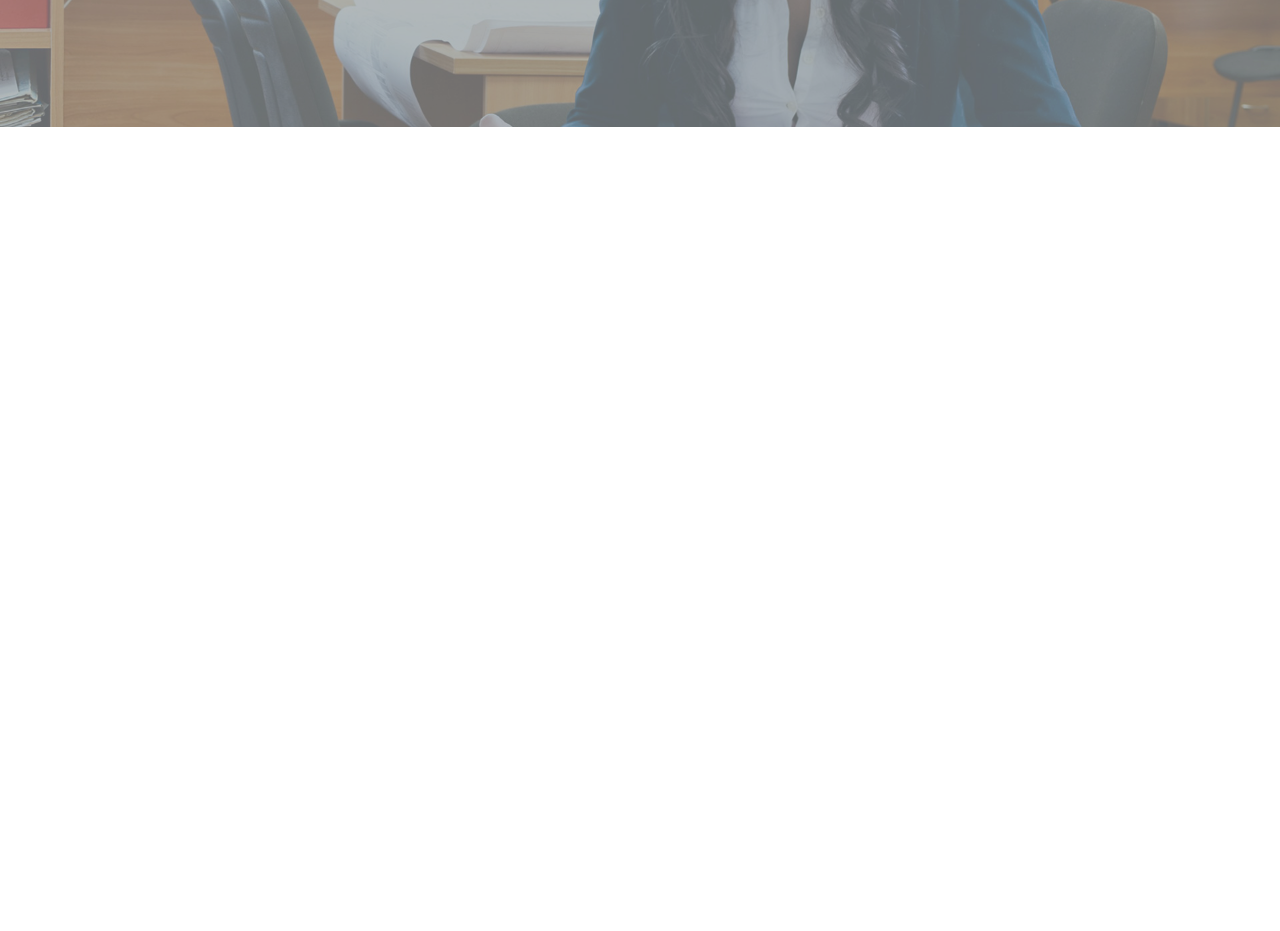
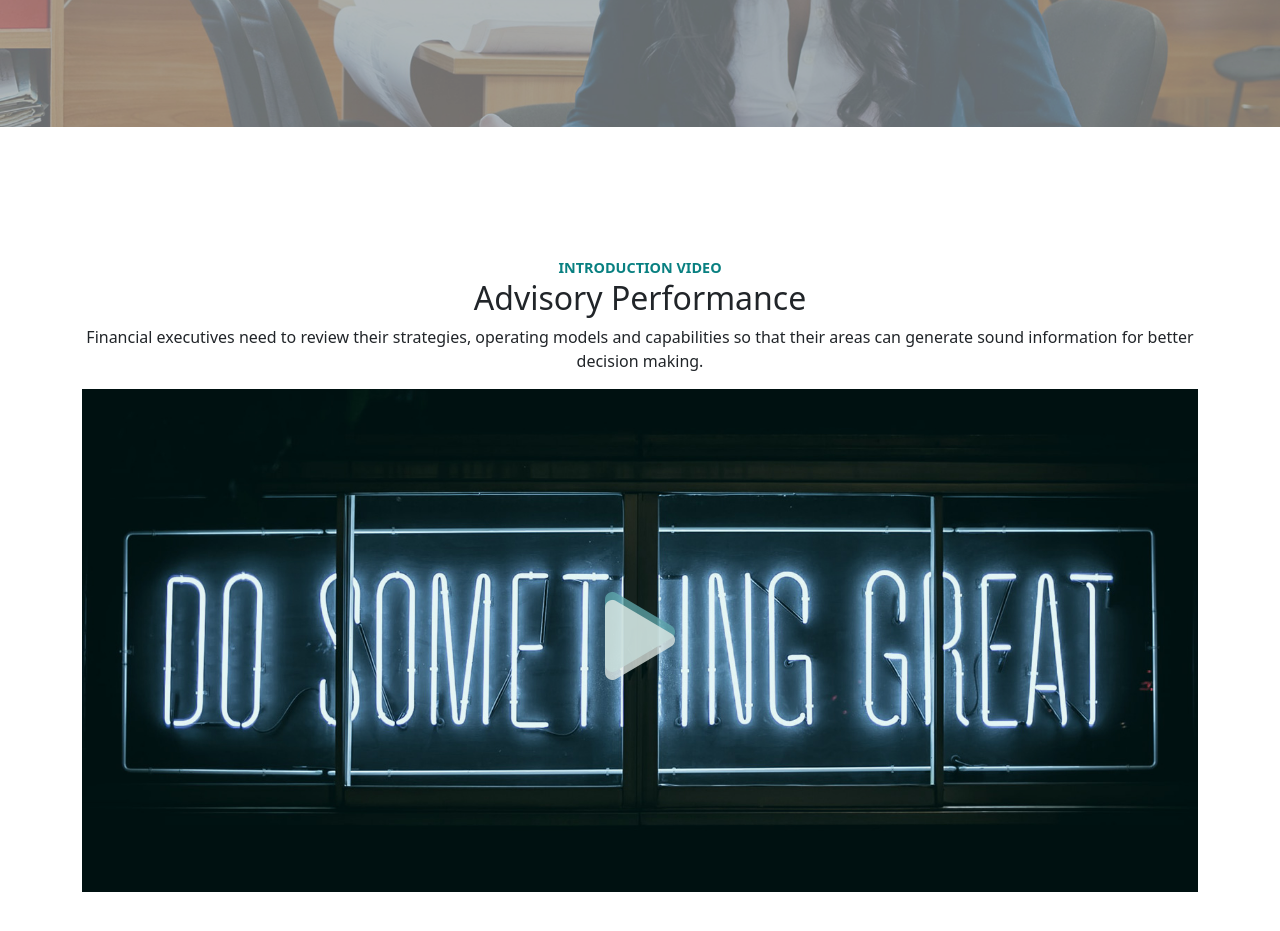
Before and after one commit to GFesta/proj-html-vuejs, a plain HTML site: page index.html in a window 1280 px wide. Shown: the part 403-1334 px from the top of the page. Before the commit the page ends 800 px from the top, so only its background shows below. Drawn offline with nearby package versions, Linux system fonts and the light colour scheme.

Commit message:
section video

```diff
--- a/css/style.css
+++ b/css/style.css
@@ -97,3 +97,46 @@ section {
     border-radius: 4px;
     padding: 10px 25px;
 }
+
+.introduction-video {
+    width: fit-content;
+    margin: auto;
+    display: block;
+    font-size: 0.9rem;
+    font-weight: 700;
+    text-transform: uppercase;
+    color: #098081;
+}
+
+.video-image .fit-image {
+    width: 100%;
+    height: 100%;
+}
+
+.square-image .icon.clone {
+    margin: 0;
+    color: #60a9ad;
+    opacity: 0.6;
+}
+.square-image .icon {
+    position: absolute;
+    z-index: 1;
+    color: #e7eee9;
+    opacity: 0.75;
+    transition-timing-function: cubic-bezier(.25, .25, .75, .75);
+    transition-duration: 0.3s;
+    transition-property: opacity, transform;
+}
+.icon.bigger {
+    width: 5rem;
+    height: 5rem;
+    margin: 0;
+    font-size: 5rem;
+    line-height: 5rem;
+    font-weight: bold;
+}
+
+.square-image .icon.clone {
+    margin: -17.5px -10px 0;
+    opacity: 0.75;
+}
--- a/index.html
+++ b/index.html
@@ -51,7 +51,6 @@
 
             </div>
         </nav>
-        <!-- Navbar -->
         <!-- Navbar -->
         <nav class="navbar navbar-expand navbar-fixed sub">
             <div class="container header">
@@ -147,6 +146,27 @@
             </div>
         </div>
     </section>
+    <!-- Video -->
+    <section id="video" class="section-1 highlights image-center">
+        <div class="container smaller">
+            <div class="row text-center intro">
+                <div class="col-12">
+                    <span class="introduction-video">Introduction Video</span>
+                    <h2>Advisory <span class="perfomance"><span>Performance</span></span></h2>
+                    <p class="text-max-800">Financial executives need to review their strategies, operating models and capabilities so that their areas can generate sound information for better decision making.</p>
+                </div>
+            </div>
+            <div class="row text-center">
+                <div class="col-12 video-image">
+                    <a href="#" class="square-image d-flex justify-content-center align-items-center">
+                        <i class="icon bigger fas fa-play clone"></i>
+                        <i class="icon bigger fas fa-play"></i>
+                        <img src="img/video-1.jpg" class="fit-image" alt="Introduction Video">
+                    </a>
+                </div>
+            </div>
+        </div>
+    </section>
 
 
 
```
